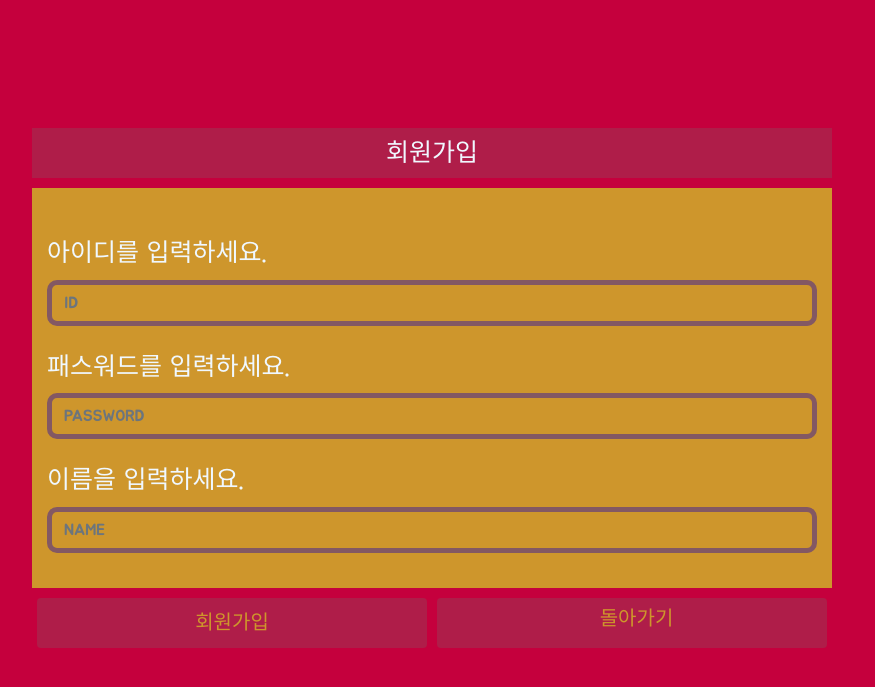
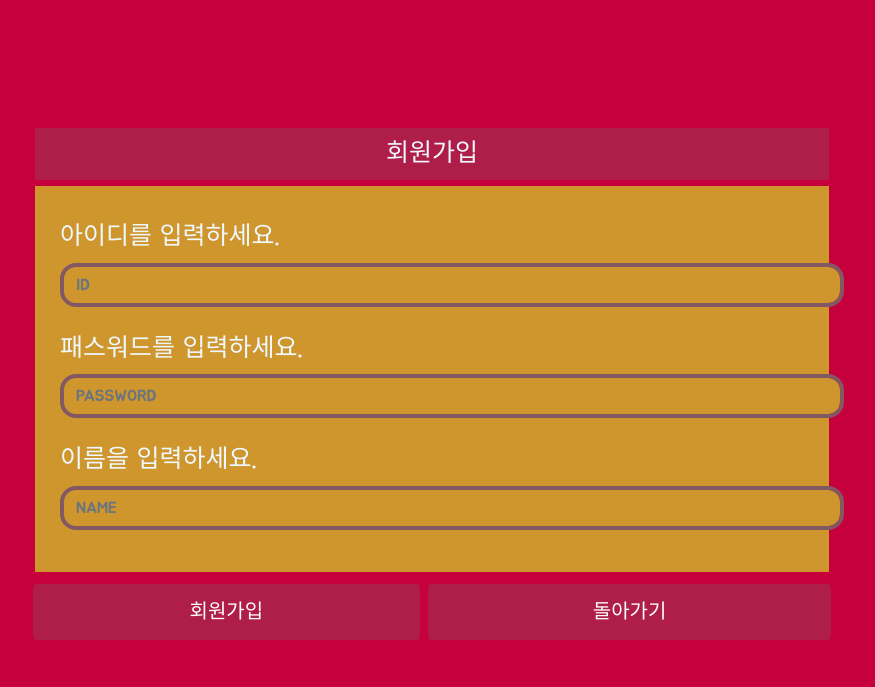
Before and after one commit to luciasty/BORAMSAMJO, a Flask app: page /contact in a window 1280 px wide. Shown: the top 687 px of the page, without its empty margins (208-1083 px from the left). Run offline with Flask 2, Linux system fonts and the light colour scheme; some libraries are stand-ins or nearby versions.

Commit message:
contact 수정2

```diff
--- a/static/contact.css
+++ b/static/contact.css
@@ -3,11 +3,6 @@
         font-family: 'Jua', sans-serif;
     }
 
-    .warp {
-        width: 800px;
-        margin: 10px auto;
-
-    }
 
     .font-contents {
         font-size: 25px;
--- a/templates/contact.html
+++ b/templates/contact.html
@@ -64,39 +64,39 @@
    }
 </script>
 <body style="background-color: #C5003D">
-    <div class="joinSize" style="height: 50px; width: 800px; margin: 10% auto auto auto; background-color: #AF1D49">
+    <div class="joinSize" style="height: 10%; width: 62%; margin: 10% auto 0.5% auto; background-color: #AF1D49">
         <label style="color: aliceblue" class="col-form-label font-contents">회원가입</label>
     </div>
 
-    <div class="warp">
-        <div style= "height:400px; width: 800px; margin:0 auto; padding: 5% 0px 50px 0px; background-color: #CE962C">
-            <div style="margin: 0px 30px 0px 30px">
+    <div>
+        <div style= "height:20%; width: 62%; margin: 0rem auto 0rem auto; padding: 2% 0rem 2% 0rem; background-color: #CE962C">
+            <div style="margin-left: 5%">
                 <div class="form-group row">
                     <label style="color: aliceblue; width: 100%" class="col-form-label font-contents">아이디를 입력하세요.</label>
                     <div>
-                        <input style="background-color: #CE962C; border-radius: 10px; border: 5px solid #835863;" id="userId" class="form-control" placeholder="ID" size="100%">
+                        <input style="background-color: #CE962C; border-radius: 1rem; border: 0.3rem solid #835863;" id="userId" class="form-control" placeholder="ID" size="95%">
                     </div>
                 </div>
 
                 <div class="form-group row">
                     <label style="color: aliceblue; width: 100%" class="col-form-label font-contents">패스워드를 입력하세요.</label>
                     <div>
-                        <input style="background-color: #CE962C; border-radius: 10px; border: 5px solid #835863;" id="userPw" class="form-control" placeholder="PASSWORD" size="100%">
+                        <input style="background-color: #CE962C; border-radius: 1rem; border: 0.3rem solid #835863;" id="userPw" class="form-control" placeholder="PASSWORD" size="95%">
                     </div>
                 </div>
 
-                <div class="form-group row" style="margin-bottom: 30px">
+                <div class="form-group row">
                     <label style="color: aliceblue; width: 100%" class="col-form-label font-contents">이름을 입력하세요.</label>
                     <div>
-                        <input style="background-color: #CE962C; border-radius: 10px; border: 5px solid #835863;" id="userName" class="form-control" placeholder="NAME" size="100%">
+                        <input style="background-color: #CE962C; border-radius: 1rem; border: 0.3rem solid #835863;" id="userName" class="form-control" placeholder="NAME" size="95%">
                     </div>
                 </div>
             </div>
         </div>
     </div>
-    <div class="form-group row" style="display: flex; margin:10px auto 10px auto; width: 800px;">
-        <button style="border:none; color:#CE962C; height: 50px; width:390px; background-color: #AF1D49" type="button" onclick="postUserInfo()" class="btn btn-success mybtn">회원가입</button>
-        <a href="/contact" style="padding-right: 3px;border:none; color:#CE962C; height: 50px; width:390px; background-color: #AF1D49" class="btn btn-success mybtn">돌아가기</a>
+    <div class="form-group row" style="display: flex; margin: 1% auto 0em auto; width: 63%;">
+        <button style="border:none; height: 3.5rem; width:48%; background-color: #AF1D49" type="button" onclick="postUserInfo()" class="btn btn-success mybtn">회원가입</button>
+        <a href="/login" style="padding-top:0.8rem;border:none; height: 3.5rem; width:50%; background-color: #AF1D49" class="btn btn-success mybtn">돌아가기</a>
     </div>
 
 </body>
```
